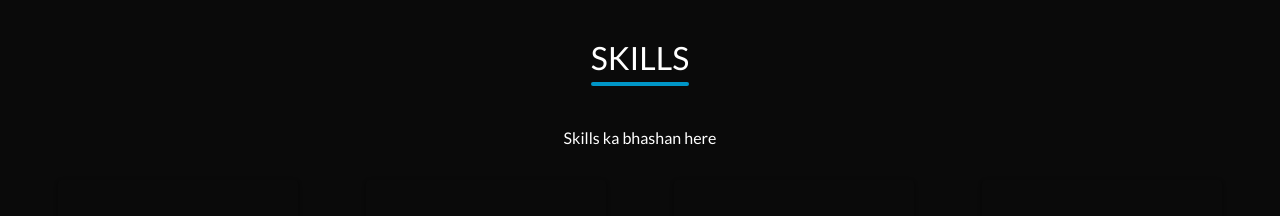
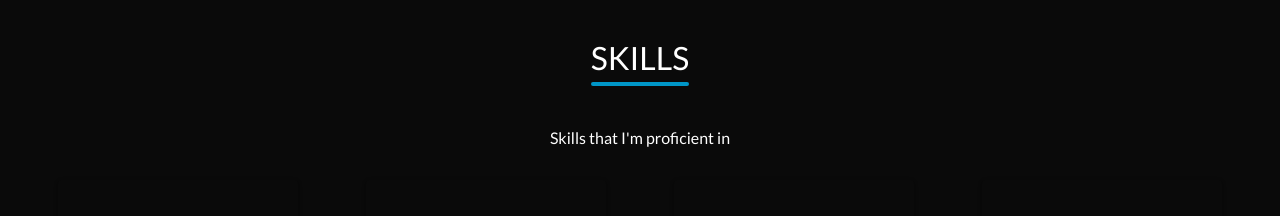
Before and after one commit to Hamza91able/Hamza-Portfolio, a React (Create React App) app: page / in a window 1280 px wide. Shown: the part 780-996 px from the top of the page. Built offline with nearby package versions, Linux system fonts and the light colour scheme.

Commit message:
Added skills sentence

```diff
--- a/src/Screens/Skills.js
+++ b/src/Screens/Skills.js
@@ -127,7 +127,7 @@ class Skills extends Component {
                 </div>
                 <div className={displayCenter}>
                     <Typography className={para1}>
-                        Skills ka bhashan here
+                        Skills that I'm proficient in
                     </Typography>
                 </div>
                 <Container maxWidth="lg" style={{ marginTop: 30 }}>
```
